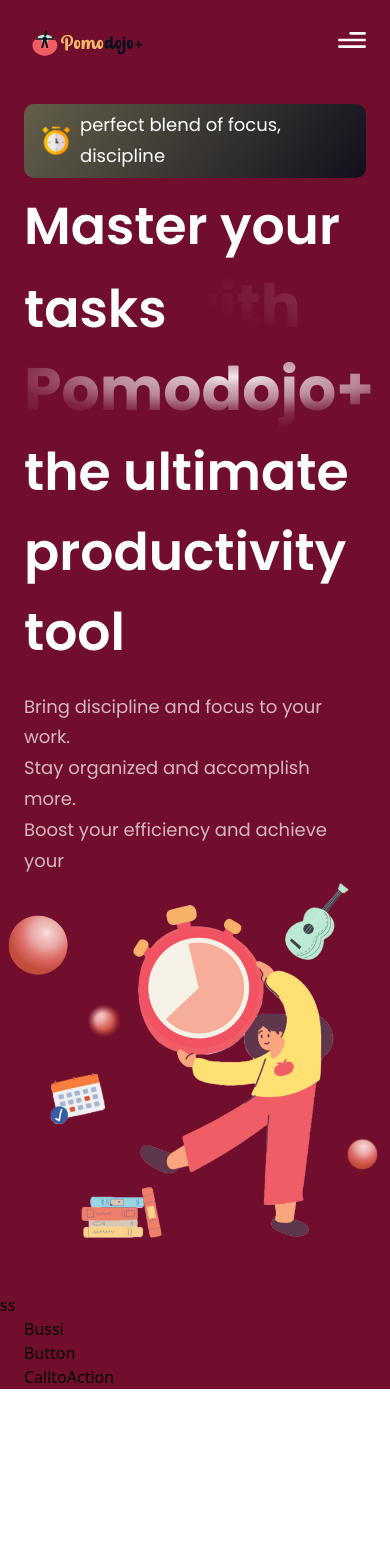
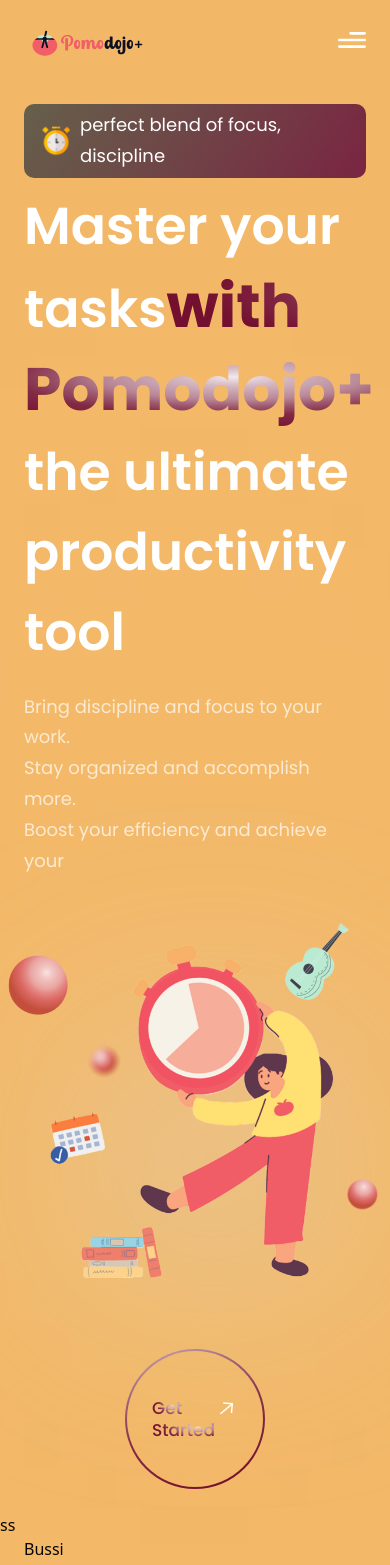
Before and after one commit to minshantt/Pomodojo-frontend, a React (Vite) app: page / in a window 390 px wide. Shown: the top 1565 px of the page. Before the commit the page ends 1389 px from the top, so only its background shows below. Built offline with nearby package versions, Linux system fonts and the light colour scheme.

Commit message:
add-PicLanding-setForResponsive_upD-tailwConfig-col_upD-idxCss-gradiant #08_LandingTheme

```diff
--- a/index.html
+++ b/index.html
@@ -4,7 +4,7 @@
     <meta charset="UTF-8" />
     <link rel="icon" type="image/svg+xml" href="/vite.svg" />
     <meta name="viewport" content="width=device-width, initial-scale=1.0" />
-    <title>Vite + React</title>
+    <title>Pomodojo+</title>
   </head>
   <body>
     <div id="root"></div>
--- a/src/components/Landing.jsx
+++ b/src/components/Landing.jsx
@@ -45,13 +45,19 @@
         </p>
       </div>
 
-      <div className=''>
+      <div className={`flex-1 flex ${styles.flexCen} md:my-0 my-10 relative`}>
         <img
           src={home_girltomato}
           alt='tomatogirl'
-          className='w-full h-full relative z-[5]'
+          className='w-[100%] h-[100%] relative z-[5]'
         />
-        <div className='absolute z-0 w-40% h-35% top-0 pink__gradient left' />
+        <div className='absolute z-[0] w-[40%] h-[35%] top-0 chromeyellow__gradient' />
+        <div className='absolute z-[1] w-[80%] h-[80%] bottom-40 white__gradient' />
+        <div className='absolute z-[0] w-[50%] h-[50%] right-20 bottom-20 blue__gradient' />
+      </div>
+
+      <div className={`ss:hidden ${styles.flexCen}`}>
+        <GetStarted />
       </div>
     </section>
   );
--- a/src/index.css
+++ b/src/index.css
@@ -34,7 +34,7 @@
   text-fill-color: transparent;
 }
 
-.bg--gradient {
+.bg-tomato-gradient {
   background: linear-gradient(
     157.81deg,
     #f0e6ea -43.27%,
@@ -73,7 +73,7 @@
 }
 
 .bg-timer-gradient {
-  background: linear-gradient(125.17deg, #645f49 0%, #11101d 100%);
+  background: linear-gradient(125.17deg, #645f49 0%, #792340 100%);
 }
 
 .box-shadow {
@@ -125,13 +125,13 @@
 }
 
 .blue__gradient {
-  background: linear-gradient(180deg, rgba(188, 165, 255, 0) 0%, #214d76 100%);
+  background: linear-gradient(180deg, rgba(188, 165, 255, 0) 0%, #cee1f1 100%);
   filter: blur(123px);
 }
 
-.pink__gradient {
-  background: linear-gradient(90deg, #f4c4f3 0%, #fc67fa 100%);
-  filter: blur(900px);
+.chromeyellow__gradient {
+  background: linear-gradient(90deg, #f8e7ce 10%, #f9daaa 100%);
+  filter: blur(700px);
 }
 
 .white__gradient {
--- a/tailwind.config.cjs
+++ b/tailwind.config.cjs
@@ -8,8 +8,8 @@
   theme: {
     extend: {
       colors: {
-        primary: '#720E2D',
-        secondary: '#DC6F76',
+        primary: '#F3B866',
+        secondary: '#F15D66',
         dimwhite: 'rgba(255,255,255,0.7)',
         dimbeige: 'rgba(222,197,181,0.6',
       },
```
Also changed, not shown: src/assets/pomodojo_logo.svg.
